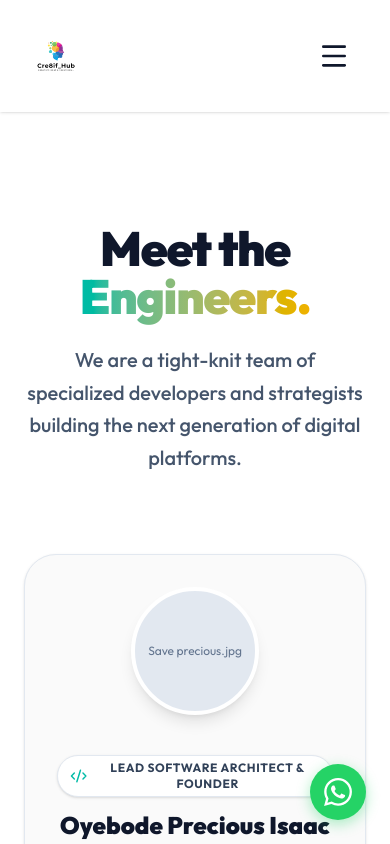
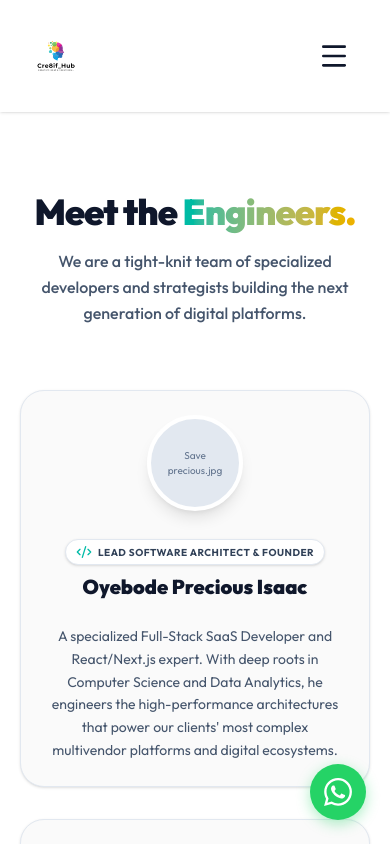
Before and after one commit to yourcoderrguy/cre8ifhub, a Next.js app: page /team in a window 390 px wide. Shown: the top 844 px of the page. Built offline with nearby package versions, Linux system fonts and the light colour scheme.

Commit message:
team page updated on mobile

```diff
--- a/src/app/team/page.tsx
+++ b/src/app/team/page.tsx
@@ -10,38 +10,38 @@ export default function Team() {
       name: "Oyebode Precious Isaac",
       role: "Lead Software Architect & Founder",
       bio: "A specialized Full-Stack SaaS Developer and React/Next.js expert. With deep roots in Computer Science and Data Analytics, he engineers the high-performance architectures that power our clients' most complex multivendor platforms and digital ecosystems.",
-      icon: <Code2 className="w-5 h-5 text-teal-500" />,
+      icon: <Code2 className="w-4 h-4 sm:w-5 sm:h-5 text-teal-500" />,
       imageName: "precious.jpg"
     },
     {
       name: "Co-Founder",
       role: "Operations & Strategy Lead",
       bio: "Driving the strategic vision and operational excellence at Cre8ifhub. Specializing in cross-functional team leadership and Gen Z market positioning, ensuring that every platform we launch is optimized for massive user engagement.",
-      icon: <Layers className="w-5 h-5 text-yellow-500" />,
+      icon: <Layers className="w-4 h-4 sm:w-5 sm:h-5 text-yellow-500" />,
       imageName: "brother.jpg"
     }
   ];
 
   return (
-    <div className="w-full flex flex-col items-center bg-white min-h-screen pt-32 pb-24 overflow-hidden">
+    <div className="w-full flex flex-col items-center bg-white min-h-screen pt-24 sm:pt-32 pb-16 sm:pb-24 overflow-hidden">
 
       {/* Background Mesh */}
-      <div className="absolute top-0 left-0 w-full h-[500px] bg-gradient-to-b from-slate-50 to-white pointer-events-none -z-10" />
+      <div className="absolute top-0 left-0 w-full h-[300px] sm:h-[500px] bg-gradient-to-b from-slate-50 to-white pointer-events-none -z-10" />
 
-      <div className="max-w-7xl mx-auto px-6 w-full">
+      <div className="max-w-7xl mx-auto px-5 sm:px-6 w-full">
 
-        <div className="text-center max-w-3xl mx-auto mb-20">
+        <div className="text-center max-w-3xl mx-auto mb-16 sm:mb-20">
           <motion.div initial={{ opacity: 0, y: 20 }} animate={{ opacity: 1, y: 0 }} transition={{ duration: 0.6 }}>
-            <h1 className="text-5xl md:text-7xl font-black text-slate-900 mb-6 tracking-tight">
+            <h1 className="text-4xl sm:text-5xl md:text-6xl lg:text-7xl font-black text-slate-900 mb-4 sm:mb-6 tracking-tight">
               Meet the <span className="text-transparent bg-clip-text bg-gradient-to-r from-teal-500 to-yellow-500">Engineers.</span>
             </h1>
-            <p className="text-xl text-slate-600 font-medium leading-relaxed">
+            <p className="text-base sm:text-lg md:text-xl text-slate-600 font-medium leading-relaxed px-2 sm:px-0">
               We are a tight-knit team of specialized developers and strategists building the next generation of digital platforms.
             </p>
           </motion.div>
         </div>
 
-        <div className="grid grid-cols-1 md:grid-cols-2 gap-12 max-w-5xl mx-auto">
+        <div className="grid grid-cols-1 md:grid-cols-2 gap-8 sm:gap-12 max-w-5xl mx-auto">
           {team.map((member, index) => (
             <motion.div
               key={index}
@@ -49,26 +49,26 @@ export default function Team() {
               whileInView={{ opacity: 1, y: 0 }}
               viewport={{ once: true }}
               transition={{ duration: 0.5, delay: index * 0.2 }}
-              className="bg-[#fafafa] rounded-[2rem] border border-slate-200 p-8 shadow-sm hover:shadow-xl transition-all duration-300 group"
+              className="bg-[#fafafa] rounded-3xl sm:rounded-[2rem] border border-slate-200 p-6 sm:p-8 shadow-sm hover:shadow-xl transition-all duration-300 group"
             >
-              <div className="flex flex-col sm:flex-row items-center sm:items-start gap-8 mb-8">
+              <div className="flex flex-col sm:flex-row items-center sm:items-start gap-5 sm:gap-8 mb-6 sm:mb-8">
 
                 {/* Profile Image Wrapper */}
-                <div className="relative w-32 h-32 rounded-full overflow-hidden border-4 border-white shadow-lg shrink-0 bg-slate-200 flex items-center justify-center">
-                  <span className="text-xs text-slate-500 text-center px-2">Save {member.imageName}</span>
+                <div className="relative w-24 h-24 sm:w-32 sm:h-32 rounded-full overflow-hidden border-4 border-white shadow-lg shrink-0 bg-slate-200 flex items-center justify-center">
+                  <span className="text-[10px] sm:text-xs text-slate-500 text-center px-2">Save {member.imageName}</span>
                   {/* <Image src={`/${member.imageName}`} alt={member.name} fill className="object-cover group-hover:scale-110 transition-transform duration-500" /> */}
                 </div>
 
                 <div className="text-center sm:text-left pt-2">
-                  <div className="inline-flex items-center gap-2 px-3 py-1 rounded-full bg-white border border-slate-200 shadow-sm mb-3">
+                  <div className="inline-flex items-center gap-1.5 sm:gap-2 px-2.5 py-1 sm:px-3 sm:py-1 rounded-full bg-white border border-slate-200 shadow-sm mb-2 sm:mb-3">
                     {member.icon}
-                    <span className="text-xs font-bold uppercase tracking-wider text-slate-700">{member.role}</span>
+                    <span className="text-[10px] sm:text-xs font-bold uppercase tracking-wider text-slate-700">{member.role}</span>
                   </div>
-                  <h3 className="text-2xl font-black text-slate-900">{member.name}</h3>
+                  <h3 className="text-xl sm:text-2xl font-black text-slate-900">{member.name}</h3>
                 </div>
               </div>
 
-              <p className="text-slate-600 leading-relaxed text-center sm:text-left">
+              <p className="text-sm sm:text-base text-slate-600 leading-relaxed text-center sm:text-left">
                 {member.bio}
               </p>
             </motion.div>
```
